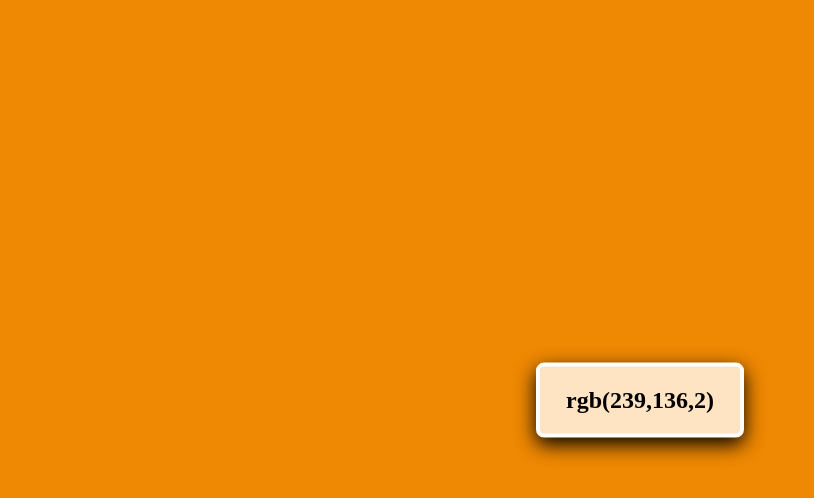
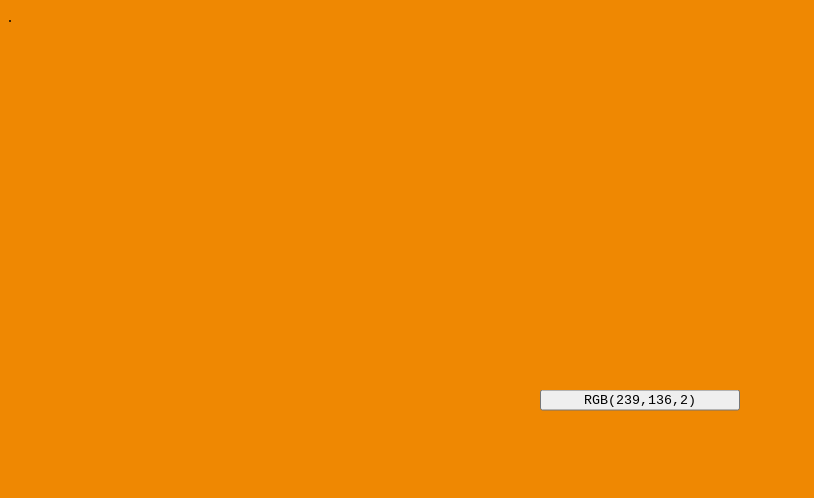
Before and after one commit to USAIDFAHAD9/colour_change, a plain HTML site: page index.html in a window 1280 px wide. Shown: the whole page, without its empty margins (0-814 px from the left). Drawn offline with Linux system fonts and the light colour scheme.

Commit message:
Update index.html

```diff
--- a/index.html
+++ b/index.html
@@ -5,15 +5,15 @@
     <meta charset="UTF-8" />
     <meta http-equiv="X-UA-Compatible" content="IE=edge" />
     <meta name="viewport" content="width=device-width, initial-scale=1.0" />
-    <title>Color Picker</title>
+    <title>COLOUR <CODE></CODE></title>
     <style>
-     #box{
-
+     #button{
+        font-family: monospace;
         width: 200px;
-        border: 4px solid #fff;
-        border-radius: 8px;
-        box-shadow: 0 7px 20px 0;
-        background-color: bisque;
+        <!-- border: 4px solid #fff; -->
+        <!-- border-radius: 8px; -->
+        <!-- box-shadow: 0 7px 20px 0; -->
+        <!-- background-color: bisque; -->
         text-align: center;
         position: absolute;
         top: 50%;
@@ -23,9 +23,11 @@
      </style>
   </head>
  <body id="body">
-    <div id="box">
+    <!-- <div id="box">
       <h2 id="bckgcolor"> </h2>
-    </div>
+    </div> -->.
+    <button id="button">
+    </button>
     <script>
 
       const R = Math.floor(Math.random() * 256);
@@ -33,7 +35,8 @@
       const B = Math.floor(Math.random() * 256);
       const bgColor = "rgb(" + R + "," + G + "," + B + ")";
       document.getElementById("body").style.backgroundColor = bgColor;
-      document.getElementById("bckgcolor").innerHTML=bgColor;
+      const BGCOLOR = "RGB(" + R + "," + G + "," + B + ")"
+      document.getElementById("button").innerHTML=BGCOLOR;
     </script>
   </body>
 </html>
```
